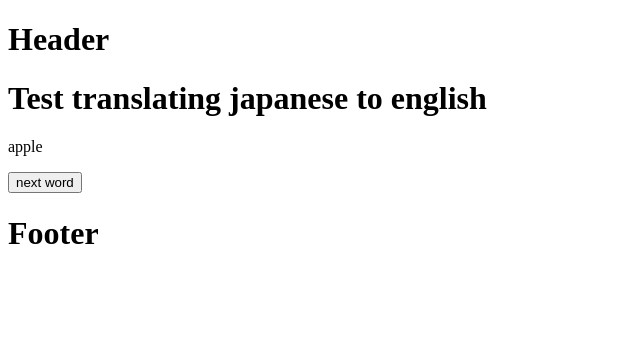
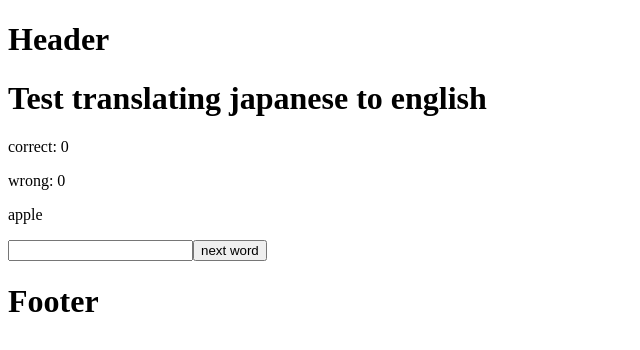
Before and after one commit to shinya-ml/english_learn, a Next.js app: page /japanese_to_english_test in a window 1280 px wide. Shown: the top 350 px of the page, without its empty margins (0-640 px from the left). Built offline with nearby package versions, Linux system fonts and the light colour scheme.

Commit message:
英語->日本語のテストの正解数と間違い数を記録できるようにした

```diff
--- a/components/JapaneseToEnglishTest.js
+++ b/components/JapaneseToEnglishTest.js
@@ -4,7 +4,11 @@ import { useSelector } from 'react-redux';
 
 export const JapaneseToEnglishTest = () => {
   const wordList = useSelector((state) => state.word.wordList);
-  const [showEnWord, setShowEnWord] = useState(wordList[0].word);
+  const [showedIndex, setShowedIndex] = useState(0);
+  const [jaWord, setJaWord] = useState('');
+  const [testInfo, setTestInfo] = useState({ correct: 0, wrong: 0 });
+
+  const [enWord, setEnWord] = useState(wordList[0].word);
 
   const getRandomInt = (min, max) => {
     min = Math.ceil(min);
@@ -13,14 +17,26 @@ export const JapaneseToEnglishTest = () => {
   };
 
   const selectNextWord = () => {
-    const selectedIndex = getRandomInt(0, wordList.length);
-    setShowEnWord(wordList[selectedIndex].word);
+    if (jaWord === wordList[showedIndex].ja) {
+      setTestInfo({ correct: testInfo.correct + 1, wrong: testInfo.wrong });
+    } else {
+      setTestInfo({ correct: testInfo.correct, wrong: testInfo.wrong + 1 });
+    }
+    setShowedIndex(getRandomInt(0, wordList.length));
+    setJaWord('');
   };
+
+  useEffect(() => {
+    setEnWord(wordList[showedIndex].word);
+  }, [showedIndex]);
 
   return (
     <div>
       <h1>Test translating japanese to english</h1>
-      <p>{showEnWord}</p>
+      <p>correct: {testInfo.correct}</p>
+      <p>wrong: {testInfo.wrong}</p>
+      <p>{wordList[showedIndex].word}</p>
+      <input onChange={(e) => setJaWord(e.target.value)} value={jaWord} />
       <button onClick={selectNextWord}>next word</button>
     </div>
   );
```
